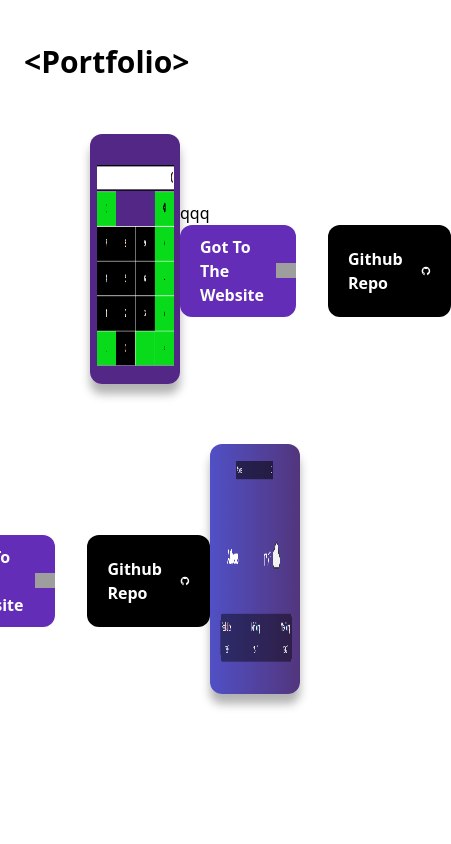
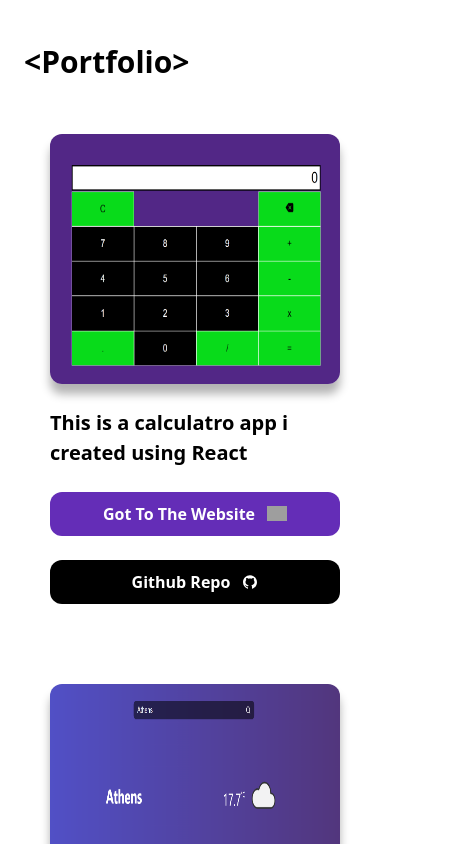
Before and after one commit to Panos-Stergioulas-Mpolis/Personal-Website, a React (Create React App) app: page / in a window 390 px wide. Shown: the part 3180-4024 px from the top of the page, 451 px wide, since content can reach past the window. Built offline with nearby package versions, Linux system fonts and the light colour scheme; grey boxes are pictures that could not be loaded.

Commit message:
Responsive portfolio

```diff
--- a/src/App.js
+++ b/src/App.js
@@ -37,7 +37,7 @@ function App() {
       <div className='mt-[70px] text-[30px] px-4 font-semibold mb-[50px]'>
         &lt;Portfolio&gt;
       </div>
-      <div className='flex flex-col gap-[60px] px-[90px]'>
+      <div className='flex flex-col gap-[80px] px-[50px] md:px-[100px]'>
         {proj}
       </div>
       <div className='mt-[150px] text-[30px] px-4 font-semibold'>
--- a/src/components/data/Data.js
+++ b/src/components/data/Data.js
@@ -9,6 +9,7 @@ export default
         Giturl: "https://github.com/Panos-Stergioulas-Mpolis/React-Calculator",
         name: "React Calculator",
         img: img1,
+        par: "This is a calculatro app i created using React",
     },
     {
         id: 1,
@@ -16,5 +17,6 @@ export default
         Giturl: "https://github.com/Panos-Stergioulas-Mpolis/Weather-Report",
         name: "Weather Report App",
         img: img2,
+        par: "This is an application that shows you the weather of a city of your choice",
     }
 ]
--- a/src/components/projects/Project.js
+++ b/src/components/projects/Project.js
@@ -6,16 +6,17 @@ function Project(props) {
 
 
   return (
-    <div className={props.st?'flex justify-between items-center pr-[120px]':"flex pl-[120px] flex-row-reverse justify-between items-center"}>
-      <img alt={props.name} src={props.img} className='w-[400px] h-[250px] rounded-[12px] shadow-[0_10px_10px_rgba(0,0,0,0.3)]'></img>
+    <div className={props.st?'md:flex  justify-between items-center ':"md:flex flex-row-reverse justify-between items-center"}>
+      <img alt={props.name} src={props.img} className='w-full md:w-[400px] h-[250px] rounded-[12px] shadow-[0_10px_10px_rgba(0,0,0,0.3)]'></img>
       <div className='flex flex-col'>
-        <p>qqq</p>
-        <div className='flex gap-5'>
-          <a href={props.url} target='_blank' className=' flex gap-2 items-center font-semibold text-white bg-[#642db7] py-[10px] px-[20px] rounded-[12px]'>Got To The Website <img src='https://www.freepnglogos.com/uploads/logo-website-png/logo-website-website-logo-png-transparent-background-background-15.png' className='w-[20px]'></img> </a>
-          <a href={props.Giturl} target='_blank' className='font-semibold text-white bg-black  py-[10px] px-[20px] rounded-[12px] flex gap-2 items-center'>Github Repo <AiFillGithub/></a>
+        <p className='w-[100%] md:w-[70%] text-[20px] font-semibold my-4'>{props.par}</p>
+        <div className='md:flex gap-5 space-y-4 md:space-y-[0]'>
+          <a href={props.url} target='_blank' className='justify-center w-[100%] md:w-[250px] flex gap-2 items-center font-semibold text-white bg-[#642db7] py-[10px] px-[20px] rounded-[12px]'>Got To The Website <img src='https://www.freepnglogos.com/uploads/logo-website-png/logo-website-website-logo-png-transparent-background-background-15.png' className='w-[20px]'></img> </a>
+          <a href={props.Giturl} target='_blank' className='justify-center w-[100%] md:w-[250px] font-semibold text-white bg-black  py-[10px] px-[20px] rounded-[12px] flex gap-2 items-center'>Github Repo <AiFillGithub/></a>
         </div>
       </div>
     </div>
+
   )
 }
 
```
